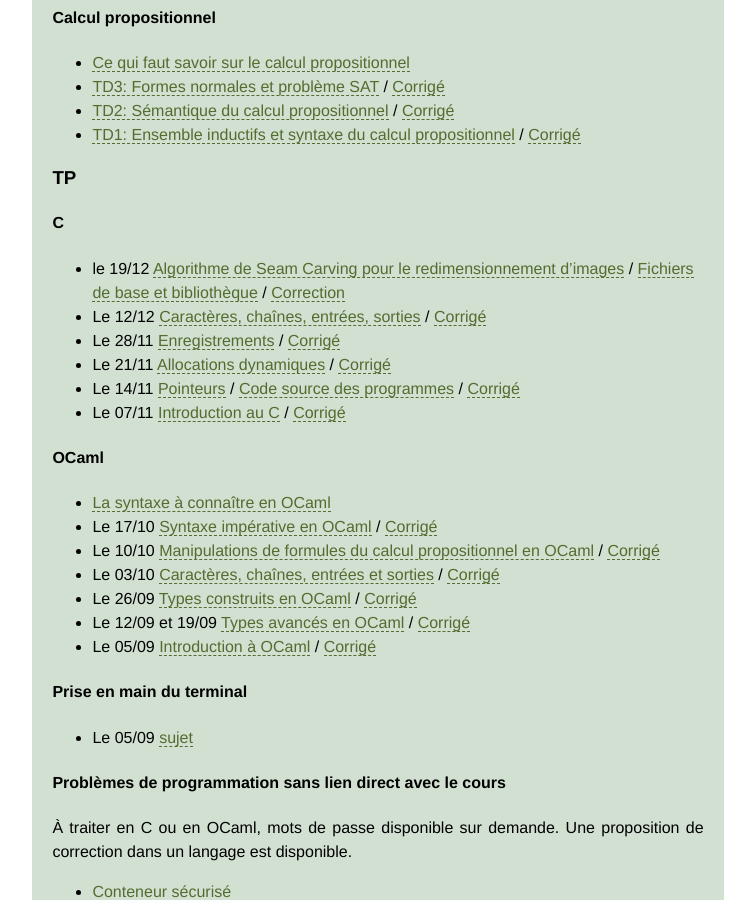
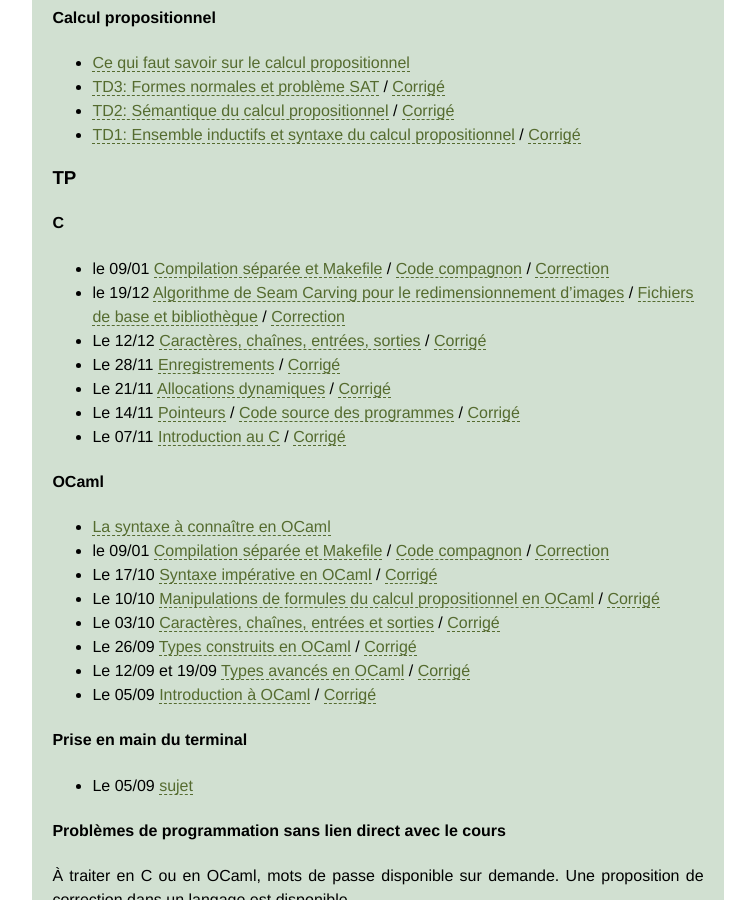
Before and after one commit to VladislavTempez/Vladislavtempez.github.io, a Jekyll site: the page built from pages/mp2i.md, in a window 1280 px wide and 900 px high, scrolled down 624 px. Shown: the whole window, without its empty margins (262-1017 px from the left). Built offline with Jekyll 4.4.1, drawn with Linux system fonts in a browser that asks for light colours.

Commit message:
tp makefile

```diff
--- a/pages/mp2i.md
+++ b/pages/mp2i.md
@@ -30,6 +30,7 @@
 ### TP
 
 #### C
+- le 09/01 [Compilation séparée et Makefile](https://nc-lycees.netocentre.fr/s/68RWwz2nC4jgmBS) / [Code compagnon](https://nc-lycees.netocentre.fr/s/i2yJEDGAMqK7iqm) / [Correction](https://nc-lycees.netocentre.fr/s/qPkwy8YHBHK3oDE)
 - le 19/12 [Algorithme de Seam Carving pour le redimensionnement d'images](https://nc-lycees.netocentre.fr/s/JotJLz772Wiwgz3) / [Fichiers de base et bibliothèque](https://nc-lycees.netocentre.fr/s/2g5PFefr6oMj24r) / [Correction](https://nc-lycees.netocentre.fr/s/mxEeHNYwPY2ScPj)
 - Le 12/12 [Caractères, chaînes, entrées, sorties](https://nc-lycees.netocentre.fr/s/MXZ7ztJ62AHBi6y) / [Corrigé](https://nc-lycees.netocentre.fr/s/9AXEq8cqTiXNWFE)
 - Le 28/11 [Enregistrements](https://nc-lycees.netocentre.fr/s/y73mn4cxXaTsWCQ) / [Corrigé](https://nc-lycees.netocentre.fr/s/scQyaYRTSBHW2Cn)
@@ -39,6 +40,7 @@
 
 #### OCaml
 - [La syntaxe à connaître en OCaml](https://nc-lycees.netocentre.fr/s/3YsmRsNCXLd57FK)
+- le 09/01 [Compilation séparée et Makefile](https://nc-lycees.netocentre.fr/s/68RWwz2nC4jgmBS) / [Code compagnon](https://nc-lycees.netocentre.fr/s/i2yJEDGAMqK7iqm) / [Correction](https://nc-lycees.netocentre.fr/s/qPkwy8YHBHK3oDE)
 - Le 17/10 [Syntaxe impérative en OCaml](https://nc-lycees.netocentre.fr/s/joPXZY2BsXLwKma) / [Corrigé](https://nc-lycees.netocentre.fr/s/nQwjoKmpNAe8tqq)
 - Le 10/10 [Manipulations de formules du calcul propositionnel en OCaml](https://nc-lycees.netocentre.fr/s/ctMnDaKRmHoJowz) / [Corrigé](https://nc-lycees.netocentre.fr/s/bBQ95nQmqT86Myq)
 - Le 03/10 [Caractères, chaînes, entrées et sorties](https://nc-lycees.netocentre.fr/s/tqay8X4RBwDQRH3) / [Corrigé](https://nc-lycees.netocentre.fr/s/Sd68EsiYc8E6K3p)
```
